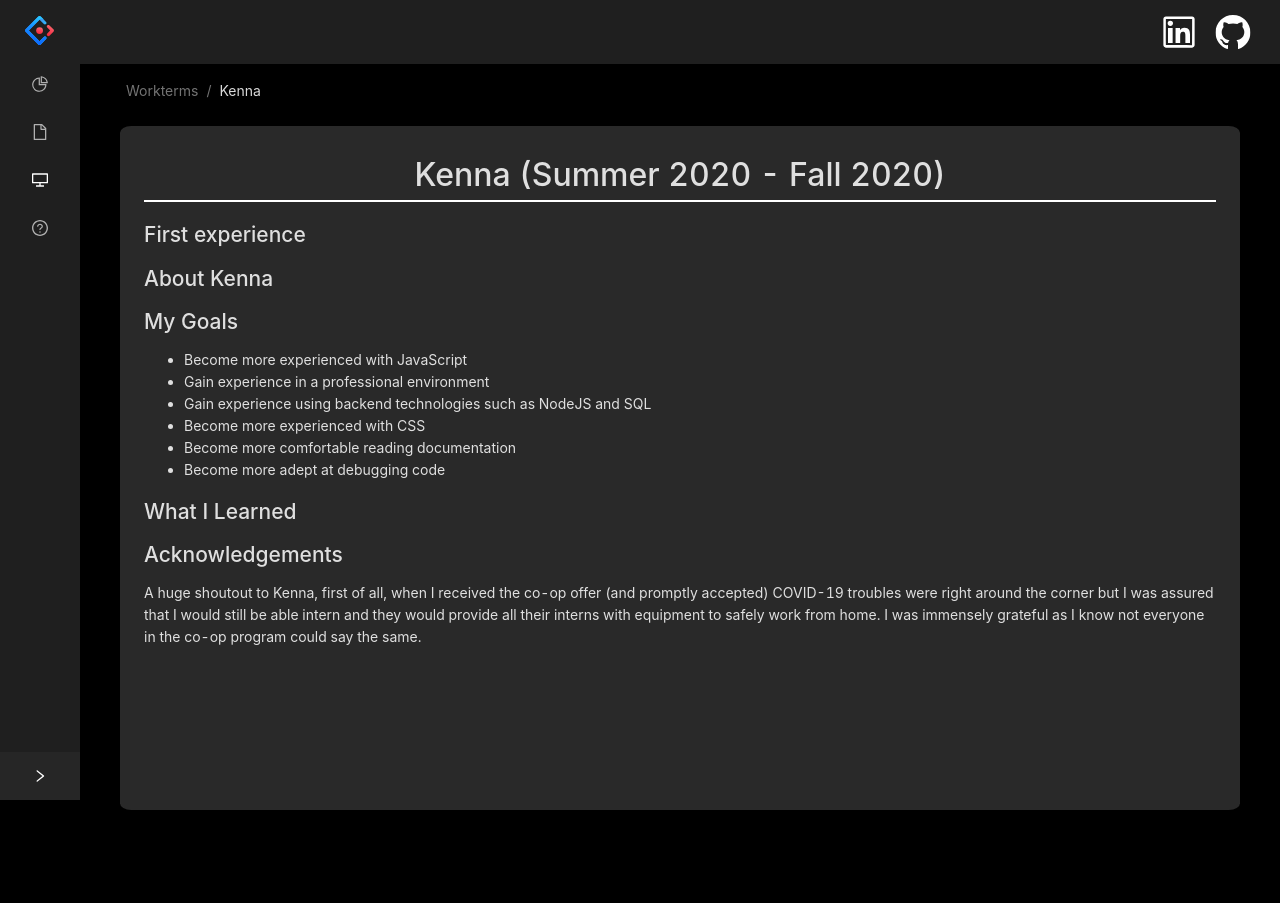
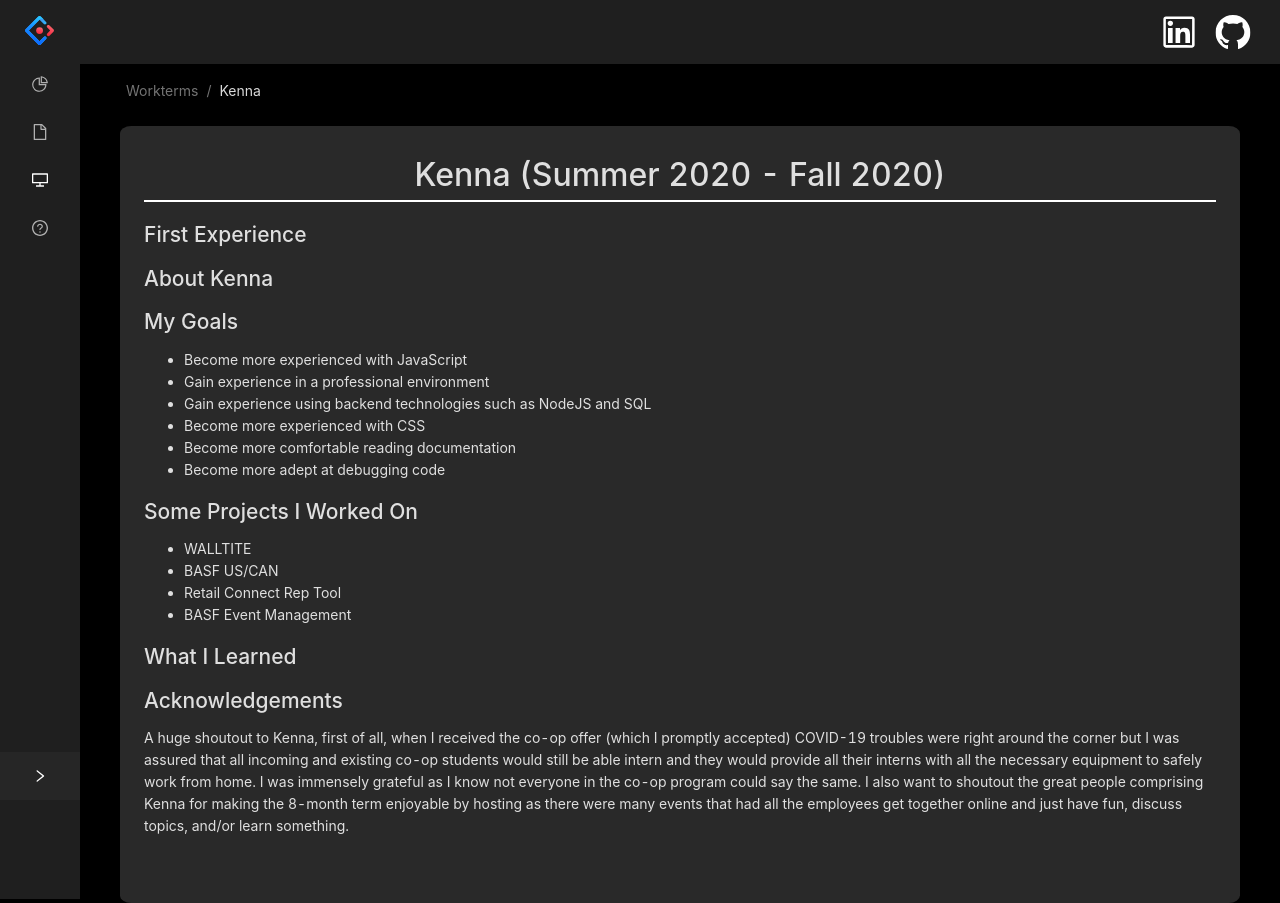
Before and after one commit to mbasak99/workterm-blog, a Next.js app: page /workterms/kenna in a window 1280 px wide. Before the commit the page ends 810 px from the top, so only its background shows below. Built offline with nearby package versions, Linux system fonts and the light colour scheme.

Commit message:
Made significant progress for kenna workterm page.

```diff
--- a/pages/workterms/kenna.js
+++ b/pages/workterms/kenna.js
@@ -1,4 +1,4 @@
-import Head from 'next/head';
+import Head from "next/head";
 
 export default function KennaTerm() {
   return (
@@ -8,7 +8,7 @@
       </Head>
       <h1>Kenna (Summer 2020 - Fall 2020)</h1>
       <div>
-        <h2>First experience</h2>
+        <h2>First Experience</h2>
       </div>
       <div>
         <h2>About Kenna</h2>
@@ -27,17 +27,30 @@
         </ul>
       </div>
       <div>
+        <h2>Some Projects I Worked On</h2>
+        <ul>
+          <li>WALLTITE</li>
+          <li>BASF US/CAN</li>
+          <li>Retail Connect Rep Tool</li>
+          <li>BASF Event Management</li>
+        </ul>
+      </div>
+      <div>
         <h2>What I Learned</h2>
       </div>
       <div>
         <h2>Acknowledgements</h2>
         <p>
           A huge shoutout to Kenna, first of all, when I received the co-op
-          offer (and promptly accepted) COVID-19 troubles were right around the
-          corner but I was assured that I would still be able intern and they
-          would provide all their interns with equipment to safely work from
-          home. I was immensely grateful as I know not everyone in the co-op
-          program could say the same.
+          offer (which I promptly accepted) COVID-19 troubles were right around
+          the corner but I was assured that all incoming and existing co-op
+          students would still be able intern and they would provide all their
+          interns with all the necessary equipment to safely work from home. I
+          was immensely grateful as I know not everyone in the co-op program
+          could say the same. I also want to shoutout the great people
+          comprising Kenna for making the 8-month term enjoyable by hosting as
+          there were many events that had all the employees get together online
+          and just have fun, discuss topics, and/or learn something.
         </p>
       </div>
     </>
```
